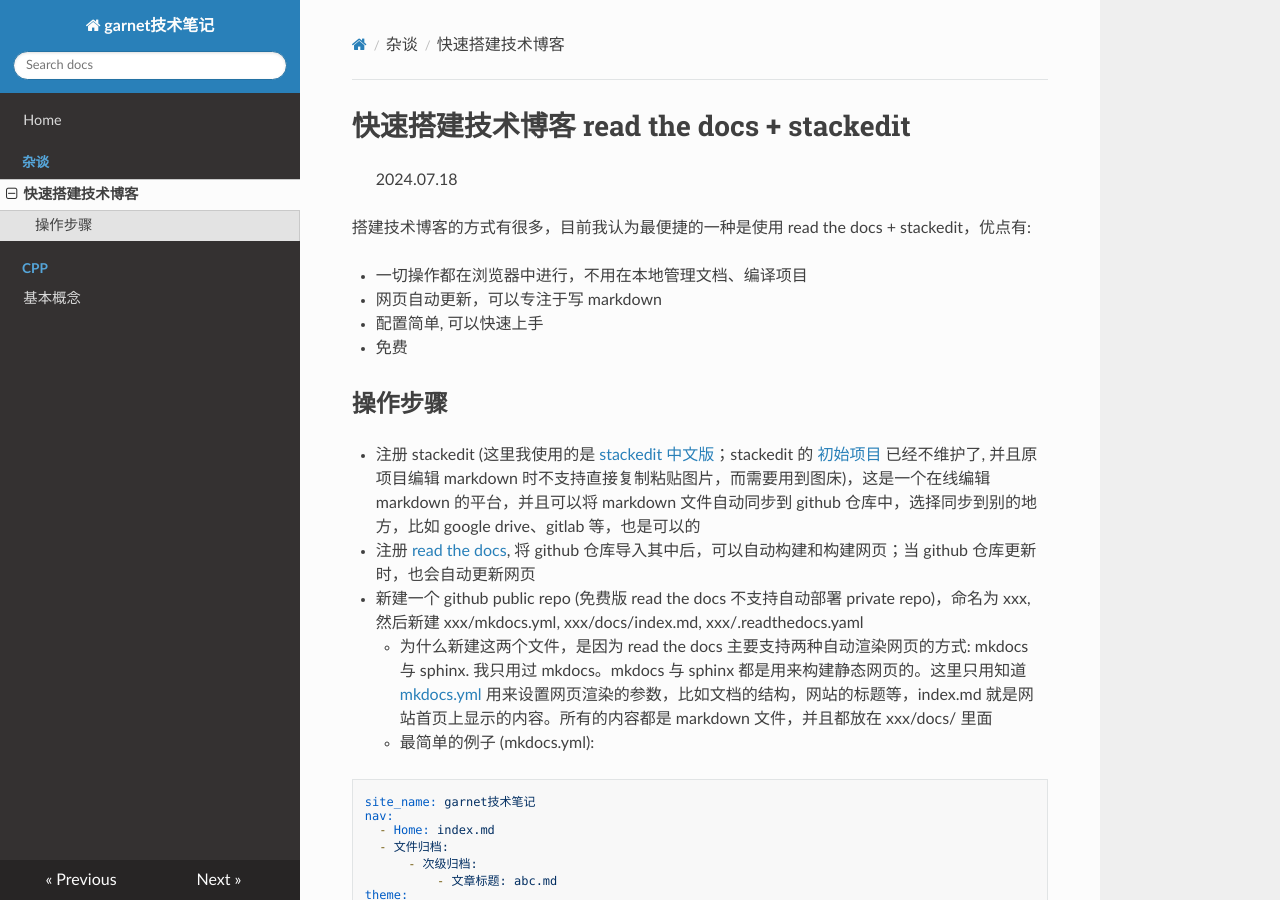
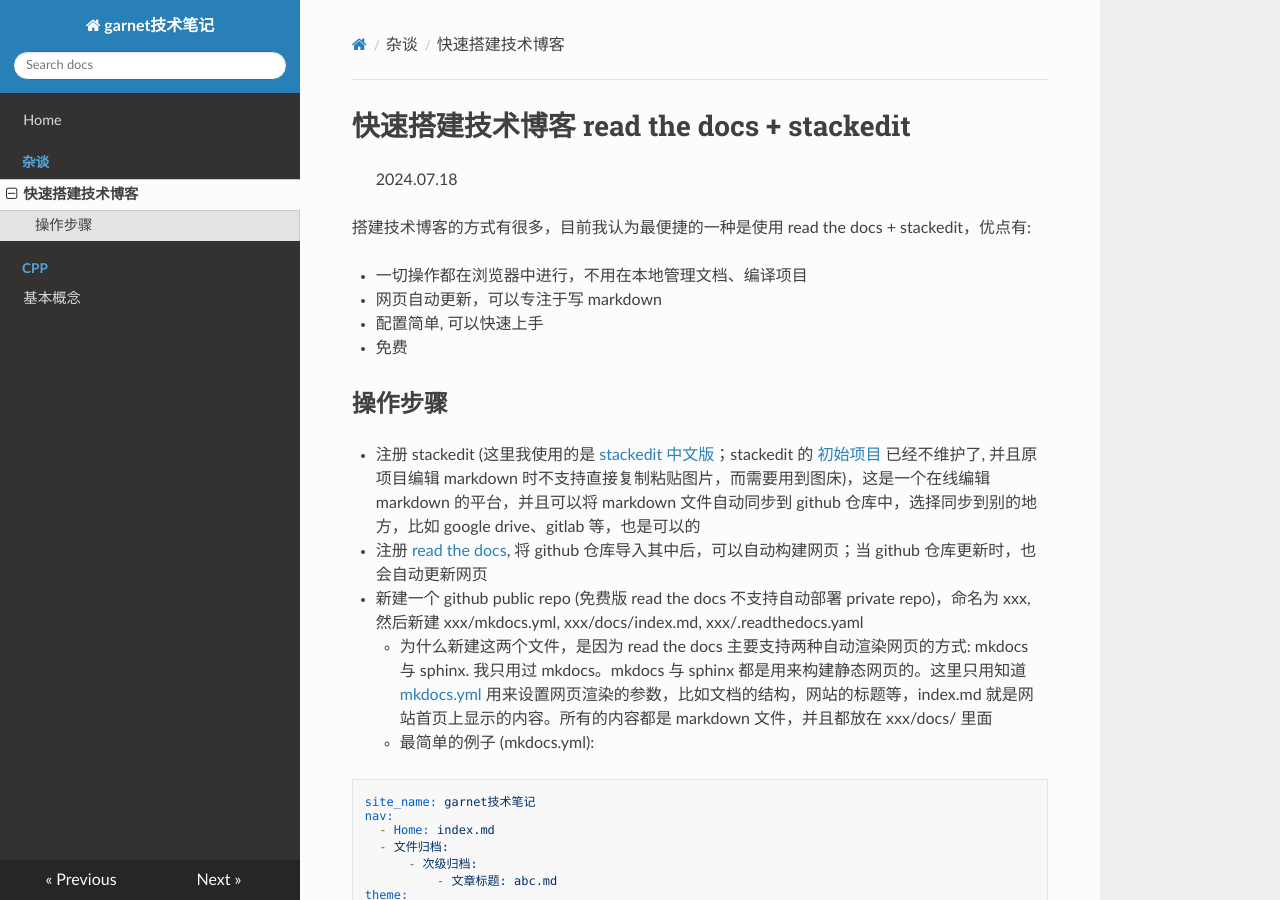
Before and after one commit to ymma98/technotes, an MkDocs documentation site: the page built from docs/杂谈/快速搭建技术博客.md, in a window 1280 px wide and 900 px high. Built offline with MkDocs 1.6.1, drawn with Linux system fonts in a browser that asks for light colours; nearby versions of some CDN libraries; part of the change alters nothing that is shown.

Commit message:
docs/杂谈/快速搭建技术博客.md updated from https://stackedit.cn/

```diff
--- a/docs/杂谈/快速搭建技术博客.md
+++ b/docs/杂谈/快速搭建技术博客.md
@@ -15,7 +15,7 @@
 ## 操作步骤
 
 * 注册 stackedit (这里我使用的是 [stackedit 中文版](https://stackedit.cn/)；stackedit 的 [初始项目](https://stackedit.io/) 已经不维护了, 并且原项目编辑 markdown 时不支持直接复制粘贴图片，而需要用到图床)，这是一个在线编辑 markdown 的平台，并且可以将 markdown 文件自动同步到 github 仓库中，选择同步到别的地方，比如 google drive、gitlab 等，也是可以的
-* 注册 [read the docs](https://about.readthedocs.com/), 将 github 仓库导入其中后，可以自动构建和构建网页；当 github 仓库更新时，也会自动更新网页
+* 注册 [read the docs](https://about.readthedocs.com/), 将 github 仓库导入其中后，可以自动构建网页；当 github 仓库更新时，也会自动更新网页
 * 新建一个 github public repo (免费版 read the docs 不支持自动部署 private repo)，命名为 xxx, 然后新建 xxx/mkdocs.yml, xxx/docs/index.md, xxx/.readthedocs.yaml
 	* 为什么新建这两个文件，是因为 read the docs 主要支持两种自动渲染网页的方式: mkdocs 与 sphinx. 我只用过 mkdocs。mkdocs 与 sphinx 都是用来构建静态网页的。这里只用知道 [mkdocs.yml](https://www.mkdocs.org/user-guide/configuration/) 用来设置网页渲染的参数，比如文档的结构，网站的标题等，index.md 就是网站首页上显示的内容。所有的内容都是 markdown 文件，并且都放在 xxx/docs/ 里面
 	* 最简单的例子 (mkdocs.yml):
@@ -59,6 +59,6 @@ mkdocs:
 
 
 <!--stackedit_data:
-eyJoaXN0b3J5IjpbMTMzMzg3ODM0LDEyNzg3NjAyNzQsLTIwMj
-A5MjcyNzNdfQ==
+eyJoaXN0b3J5IjpbMTEyNzA3OTc3MCwxMzMzODc4MzQsMTI3OD
+c2MDI3NCwtMjAyMDkyNzI3M119
 -->
```
